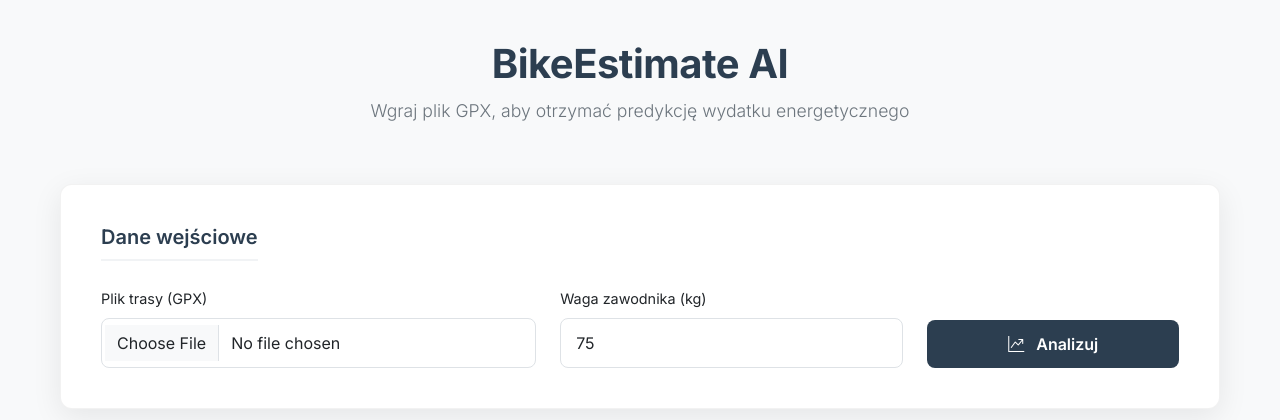
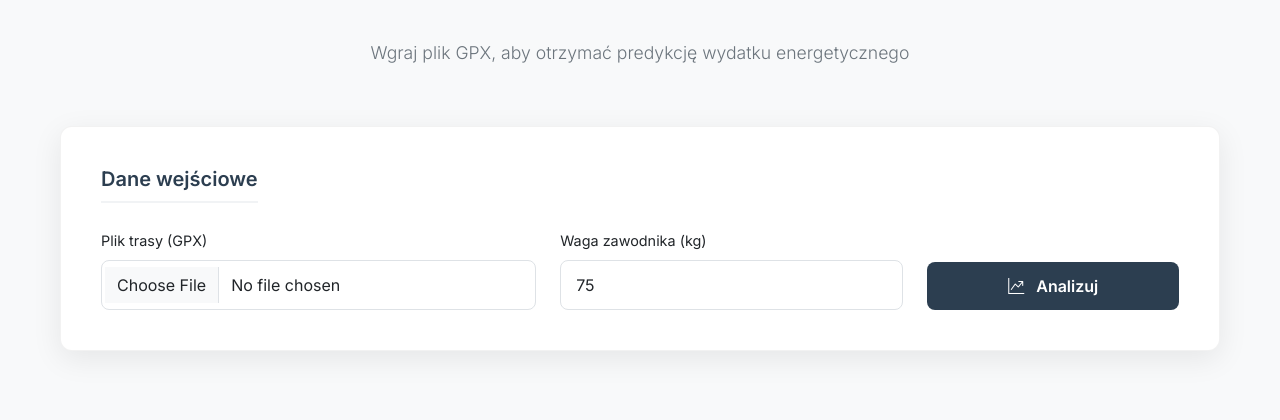
Before and after one commit to ryczek02/cycling-calories-ml, a FastAPI app: page / in a window 1280 px wide. Shown: the top 420 px of the page. Run offline with FastAPI, Linux system fonts and the light colour scheme.

Commit message:
visualization

```diff
--- a/templates/index.html
+++ b/templates/index.html
@@ -313,7 +313,6 @@
 <body>
     <div class="container-main">
         <div class="header">
-            <h1>BikeEstimate AI</h1>
             <p>Wgraj plik GPX, aby otrzymać predykcję wydatku energetycznego</p>
         </div>
 
```
Also changed, not shown: 2 other files.
